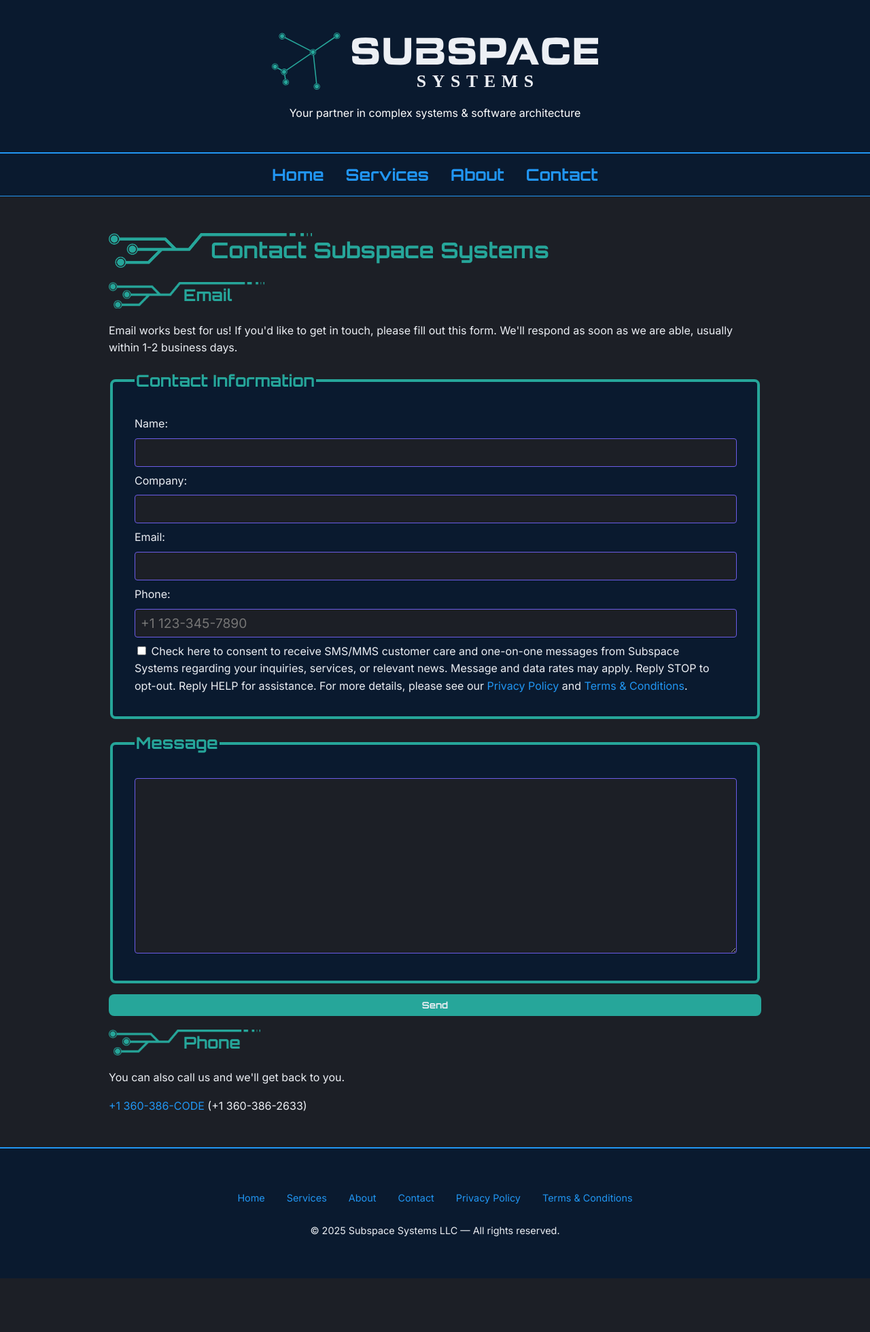
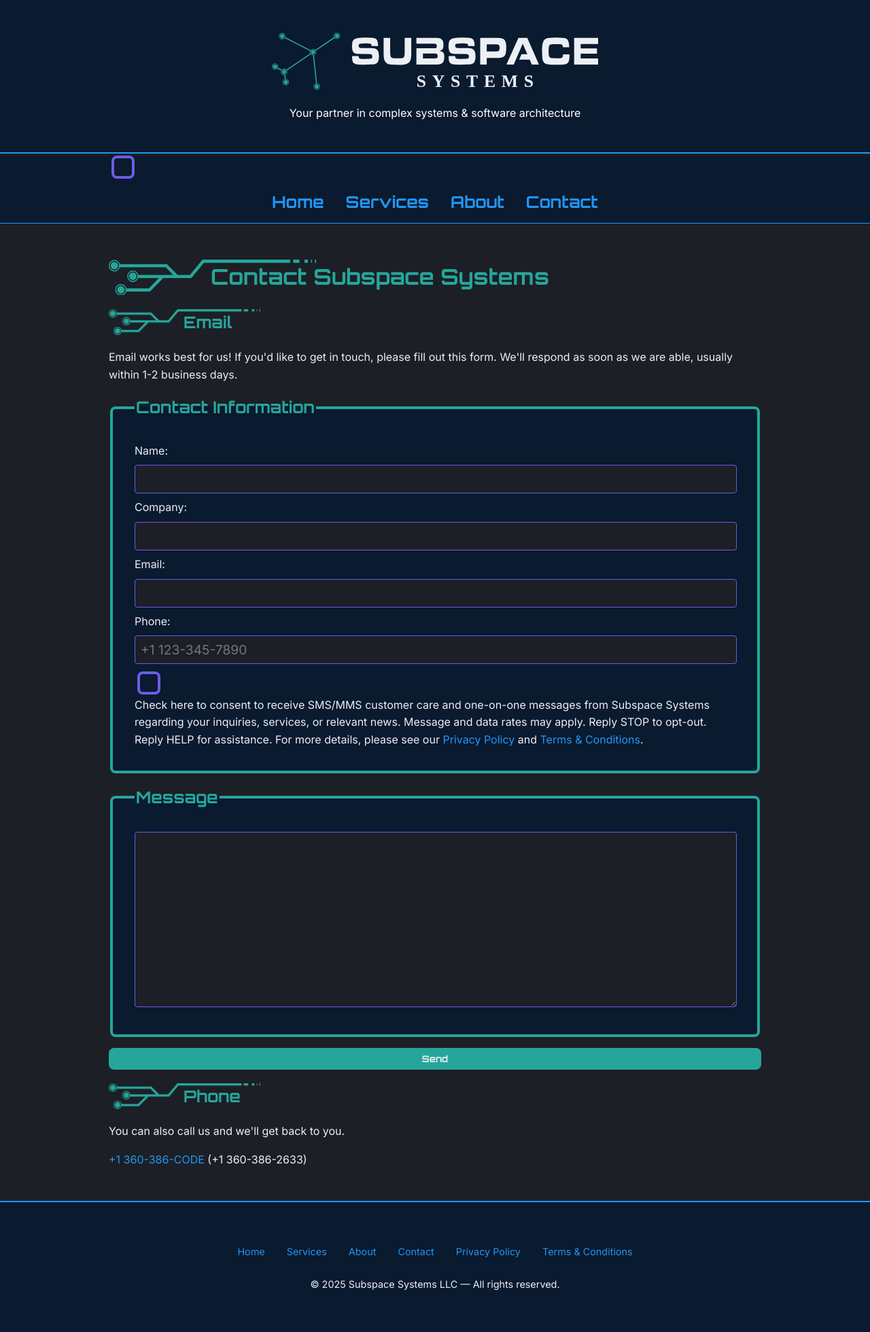
Before and after one commit to subspacesystems/website-2025b, a Jekyll site: the page built from contact/index.html, in a window 1280 px wide. Shown: the whole page at 68% size. Built offline with Jekyll 4.4.1, drawn with Linux system fonts in a browser that asks for light colours; before the commit the page ends 1881 px from its top, so only the background shows below that.

Commit message:
Customize checkbox

```diff
--- a/assets/css/main.scss
+++ b/assets/css/main.scss
@@ -232,7 +232,7 @@ form {
 .form-group textarea {
   width: 100%; /* Make inputs fill their container */
   padding: 0.5rem;
-  border: 1px solid #6c5ce7;
+  border: 1px solid $color-accent-1;
   border-radius: 4px;
   font-family: 'Inter';
   font-size: 1.2rem;
@@ -269,3 +269,28 @@ fieldset {
   padding: 1rem;
   margin: 0;
 }
+
+input[type="checkbox"] {
+  appearance: none;
+  -webkit-appearance: none;
+  display: flex;
+  align-items: center;
+  justify-content: center;
+  font-size: 2rem;
+  padding: 0.1rem;
+  border: 0.25rem solid $color-accent-1;
+  border-radius: 0.5rem;
+}
+
+input[type="checkbox"]::before {
+  content: "";
+  width: 1.4rem;
+  height: 1.4rem;
+  clip-path: polygon(20% 0%, 0% 20%, 30% 50%, 0% 80%, 20% 100%, 50% 70%, 80% 100%, 100% 80%, 70% 50%, 100% 20%, 80% 0%, 50% 30%);
+  transform: scale(0);
+  background-color: $color-text;
+}
+
+input[type="checkbox"]:checked::before {
+  transform: scale(1);
+}
```
